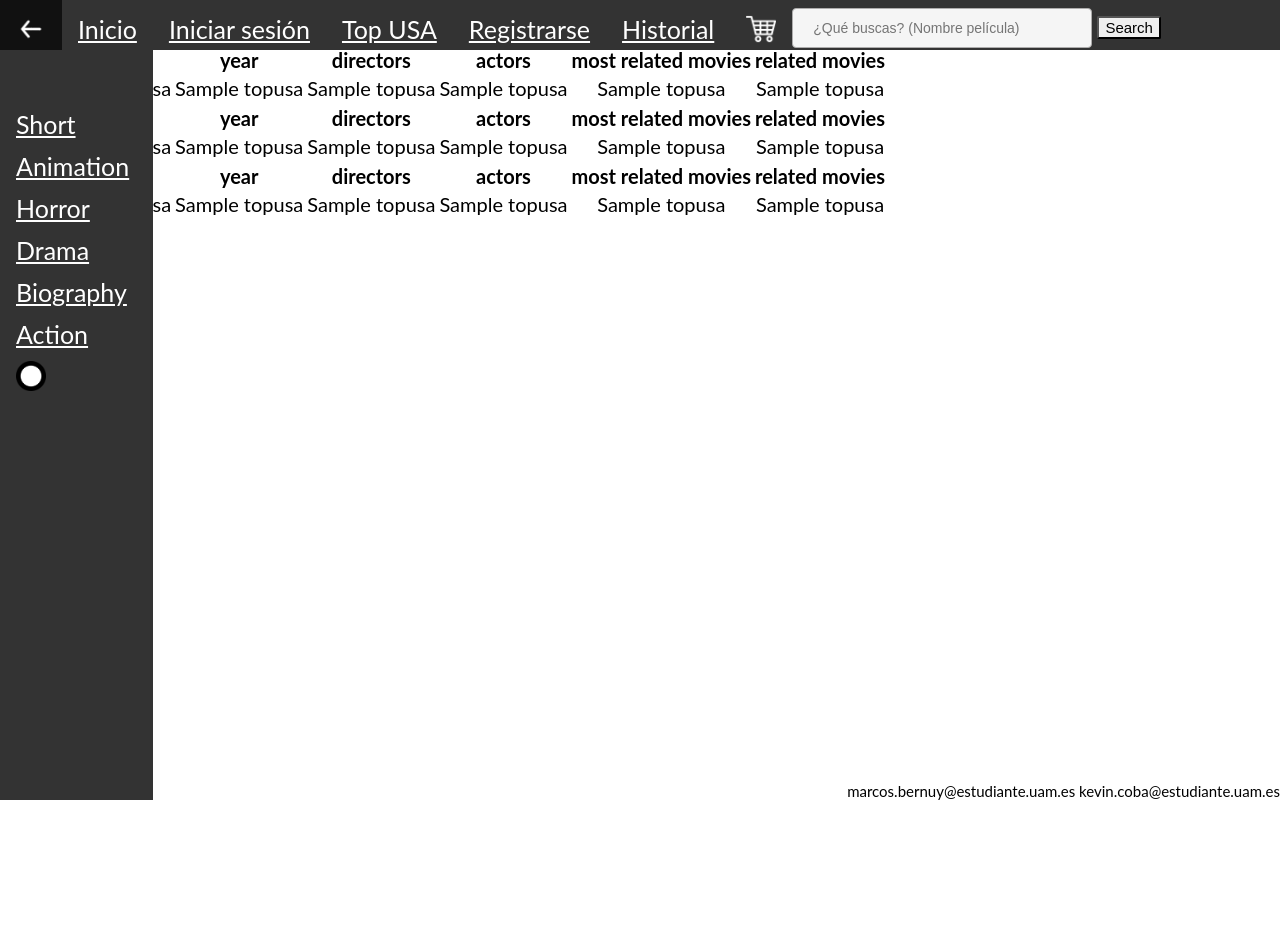
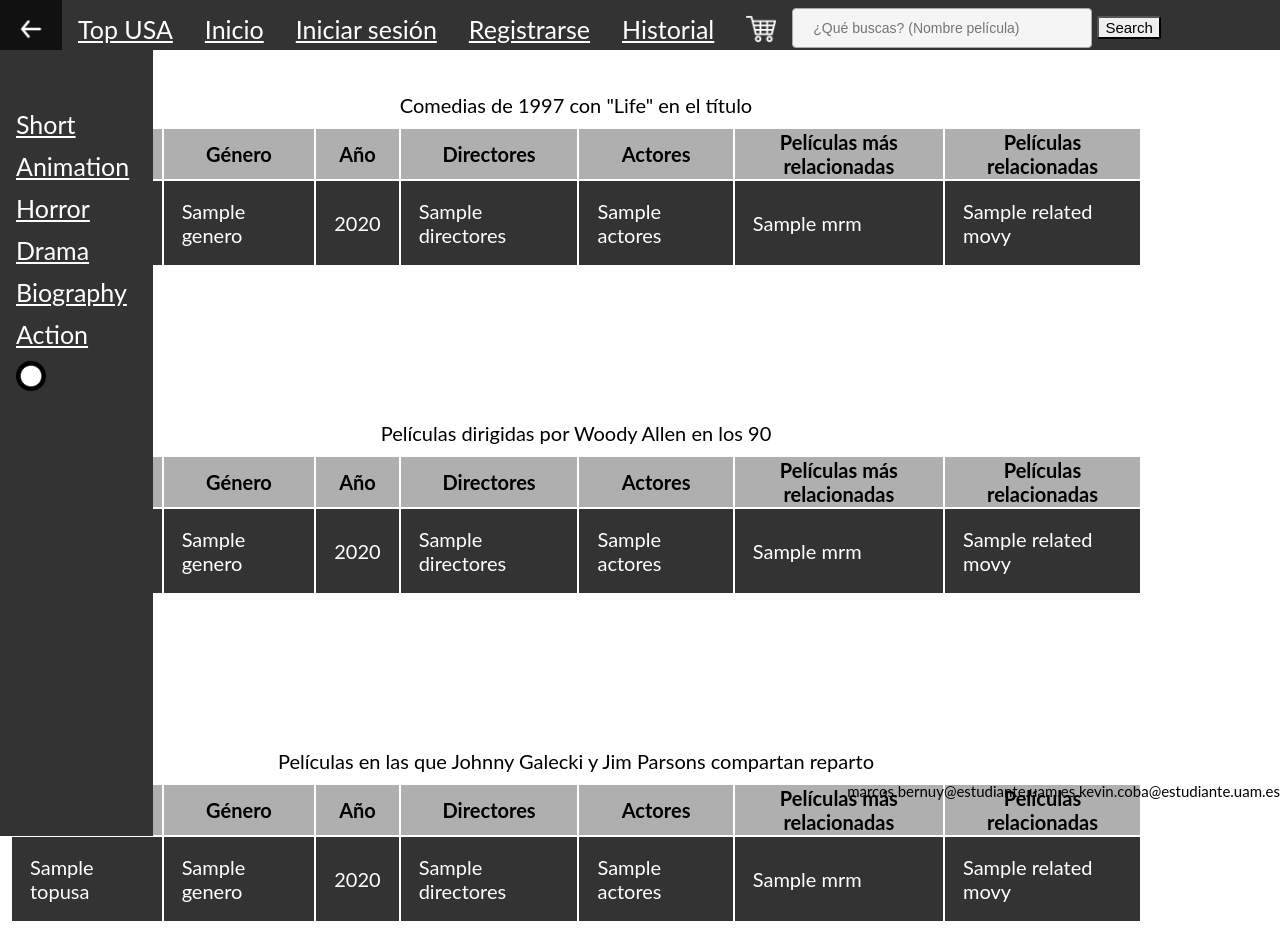
Before and after one commit to kecoma1/SI-1, a Flask app: page /topUSA.html in a window 1280 px wide. Before the commit the page ends 800 px from the top, so only its background shows below. Run offline with Flask 2, Linux system fonts and the light colour scheme; a database or web service that is not in the repository returns one stand-in record (values such as "Sample title"); parts of the project's set-up code (start-up, migrations or seed data) failed here and were passed over.

Commit message:
Template done and debugger fixed
Co-authored-by: Marcos Aaron Bernuy Lopez <marcos.bernuy@estudiante.uam.es>

```diff
--- a/P3/app/createMongoDBFromPostgreSQLDB.py
+++ b/P3/app/createMongoDBFromPostgreSQLDB.py
@@ -285,7 +285,6 @@ def main():
     #print(list(prueba))
     #print(list(second_table))
     # print(second_table)
-    print(list(third_table))
 
 if __name__ == '__main__':
     main()
--- a/P3/app/routes.py
+++ b/P3/app/routes.py
@@ -297,7 +297,7 @@ def topUSA():
                                     {"actors": {'$elemMatch': {'$regex': ".*Galecki, Johnny.*"}}}
                                 ]
                             })
-    return render_template('topUSA.html', logged=logged(), first_table=first_table, second_table=second_table, third_table=third_table)
+    return render_template('topUSA.html', logged=logged(), first_table=list(first_table), second_table=list(second_table), third_table=list(third_table))
 
 @app.route("/historial.html", methods=['GET'])
 def historial():
--- a/P3/app/static/estilo.css
+++ b/P3/app/static/estilo.css
@@ -429,6 +429,11 @@ meter {
   padding: 10px;
 }
 
+.tabletopUSA {
+  padding: 10px;
+
+}
+
 .orden {
   background-color: #333;
   color: white;
--- a/P3/app/templates/topUSA.html
+++ b/P3/app/templates/topUSA.html
@@ -3,73 +3,134 @@
 {% block titleHead %}topUSA{% endblock %}
 
 {% block content %}
-<div class="info">
-  <header>
-  </header>
+<div class="mainHistorial">
   <div>
-    <table>
+    <br><br>Comedias de 1997 con "Life" en el título<br>
+    <table class="tabletopUSA">
+      <tr class="header_row_table">
+        <th>Título</th>
+        <th>Género</th>
+        <th>Año</th>
+        <th>Directores</th>
+        <th>Actores</th>
+        <th>Películas más relacionadas</th>
+        <th>Películas relacionadas</th>
+      </tr>
       {% for pelicula in first_table %}
       <tr>
-        <th>title</th>
-        <th>genres</th>
-        <th>year</th>
-        <th>directors</th>
-        <th>actors</th>
-        <th>most related movies</th>
-        <th>related movies</th>
-      </tr>
-      <tr>
-        <td>{{pelicula[0]}}</td>
-        <td>{{pelicula[1]}}</td>
-        <td>{{pelicula[2]}}</td>
-        <td>{{pelicula[3]}}</td>
-        <td>{{pelicula[4]}}</td>
-        <td>{{pelicula[5]}}</td>
-        <td>{{pelicula[6]}}</td>
+        <td class="orden">{{pelicula["title"]}}</td>
+        <td class="orden">
+          {% for genero in pelicula["genres"]%}
+            {{genero}}<br>
+          {% endfor %}
+        </td>
+        <td class="orden">{{pelicula["year"]}}</td>
+        <td class="orden">
+          {% for directores in pelicula["directors"]%}
+            {{directores}}<br>
+          {% endfor %}
+        </td>
+        <td class="orden">
+          {% for actores in pelicula["actors"]%}
+            {{actores}}<br>
+          {% endfor %}
+        </td>
+        <td class="orden">
+          {% for mrm in pelicula["most_related_movies"]%}
+            {{mrm["title"]}}<br>
+          {% endfor %}
+        </td>
+        <td class="orden">
+          {% for rm in pelicula["related_movies"]%}
+            {{rm["title"]}}<br>
+          {% endfor %}
+        </td>
       </tr>
       {% endfor %}
     </table>
-    <table>
+    <br><br><br><br><br><br>Películas dirigidas por Woody Allen en los 90<br>
+    <table class="tabletopUSA">
+      <tr class="header_row_table">
+        <th>Título</th>
+        <th>Género</th>
+        <th>Año</th>
+        <th>Directores</th>
+        <th>Actores</th>
+        <th>Películas más relacionadas</th>
+        <th>Películas relacionadas</th>
+      </tr>
       {% for pelicula in second_table %}
       <tr>
-        <th>title</th>
-        <th>genres</th>
-        <th>year</th>
-        <th>directors</th>
-        <th>actors</th>
-        <th>most related movies</th>
-        <th>related movies</th>
-      </tr>
-      <tr>
-        <td>{{pelicula[0]}}</td>
-        <td>{{pelicula[1]}}</td>
-        <td>{{pelicula[2]}}</td>
-        <td>{{pelicula[3]}}</td>
-        <td>{{pelicula[4]}}</td>
-        <td>{{pelicula[5]}}</td>
-        <td>{{pelicula[6]}}</td>
+        <td class="orden">{{pelicula["title"]}}</td>
+        <td class="orden">
+          {% for genero in pelicula["genres"]%}
+            {{genero}}<br>
+          {% endfor %}
+        </td>
+        <td class="orden">{{pelicula["year"]}}</td>
+        <td class="orden">
+          {% for directores in pelicula["directors"]%}
+            {{directores}}<br>
+          {% endfor %}
+        </td>
+        <td class="orden">
+          {% for actores in pelicula["actors"]%}
+            {{actores}}<br>
+          {% endfor %}
+        </td>
+        <td class="orden">
+          {% for mrm in pelicula["most_related_movies"]%}
+            {{mrm["title"]}}<br>
+          {% endfor %}
+        </td>
+        <td class="orden">
+          {% for rm in pelicula["related_movies"]%}
+            {{rm["title"]}}<br>
+          {% endfor %}
+        </td>
       </tr>
       {% endfor %}
     </table>
-    <table>
+    <br><br><br><br><br><br>Películas en las que Johnny Galecki y Jim Parsons compartan reparto<br>
+    <table class="tabletopUSA">
+      <tr class="header_row_table">
+        <th>Título</th>
+        <th>Género</th>
+        <th>Año</th>
+        <th>Directores</th>
+        <th>Actores</th>
+        <th>Películas más relacionadas</th>
+        <th>Películas relacionadas</th>
+      </tr>
       {% for pelicula in third_table %}
       <tr>
-        <th>title</th>
-        <th>genres</th>
-        <th>year</th>
-        <th>directors</th>
-        <th>actors</th>
-        <th>most related movies</th>
-        <th>related movies</th>
-      </tr>
-      <tr>
-        <td>{{pelicula[0]}}</td>
-        <td>{{pelicula[1]}}</td>
-        <td>{{pelicula[2]}}</td>
-        <td>{{pelicula[3]}}</td>
-        <td>{{pelicula[4]}}</td>
-        <td>{{pelicula[5]}}</td>
-        <td>{{pelicula[6]}}</td>
+        <td class="orden">{{pelicula["title"]}}</td>
+        <td class="orden">
+          {% for genero in pelicula["genres"]%}
+            {{genero}}<br>
+          {% endfor %}
+        </td>
+        <td class="orden">{{pelicula["year"]}}</td>
+        <td class="orden">
+          {% for directores in pelicula["directors"]%}
+            {{directores}}<br>
+          {% endfor %}
+        </td>
+        <td class="orden">
+          {% for actores in pelicula["actors"]%}
+            {{actores}}<br>
+          {% endfor %}
+        </td>
+        <td class="orden">
+          {% for mrm in pelicula["most_related_movies"]%}
+            {{mrm["title"]}}<br>
+          {% endfor %}
+        </td>
+        <td class="orden">
+          {% for rm in pelicula["related_movies"]%}
+            {{rm["title"]}}<br>
+          {% endfor %}
+        </td>
       </tr>
       {% endfor %}
     </table>
--- a/P3/app/templates/topnav.html
+++ b/P3/app/templates/topnav.html
@@ -9,6 +9,7 @@
     </head>
     <div class="topnav">
         <a href={{ url_for('back') }} target="_parent"><img src={{ url_for('static', filename="imagenes/utils/back.png") }} alt="back" class="small_img"></a>
+        <a href={{ url_for('topUSA') }} target="_parent">Top USA</a>
         <a href="index" target="_parent">Inicio</a>
         <a href="login.html" target="_parent">
             {% if logged %}
@@ -17,7 +18,6 @@
                 Iniciar sesión
             {% endif %}
         </a>
-        <a href={{ url_for('topUSA') }} target="_parent">Top USA</a>
         <a href={{ url_for('signup_page') }} target="_parent">Registrarse</a>
         <a href={{ url_for('historial') }} target="_parent">Historial</a>
         <a href={{ url_for('carrito') }} target="_parent"><img src={{ url_for('static', filename="imagenes/utils/carrito5.png") }} alt="Carrito" class="small_img"></a>
```
Also changed, not shown: 5 other files.
